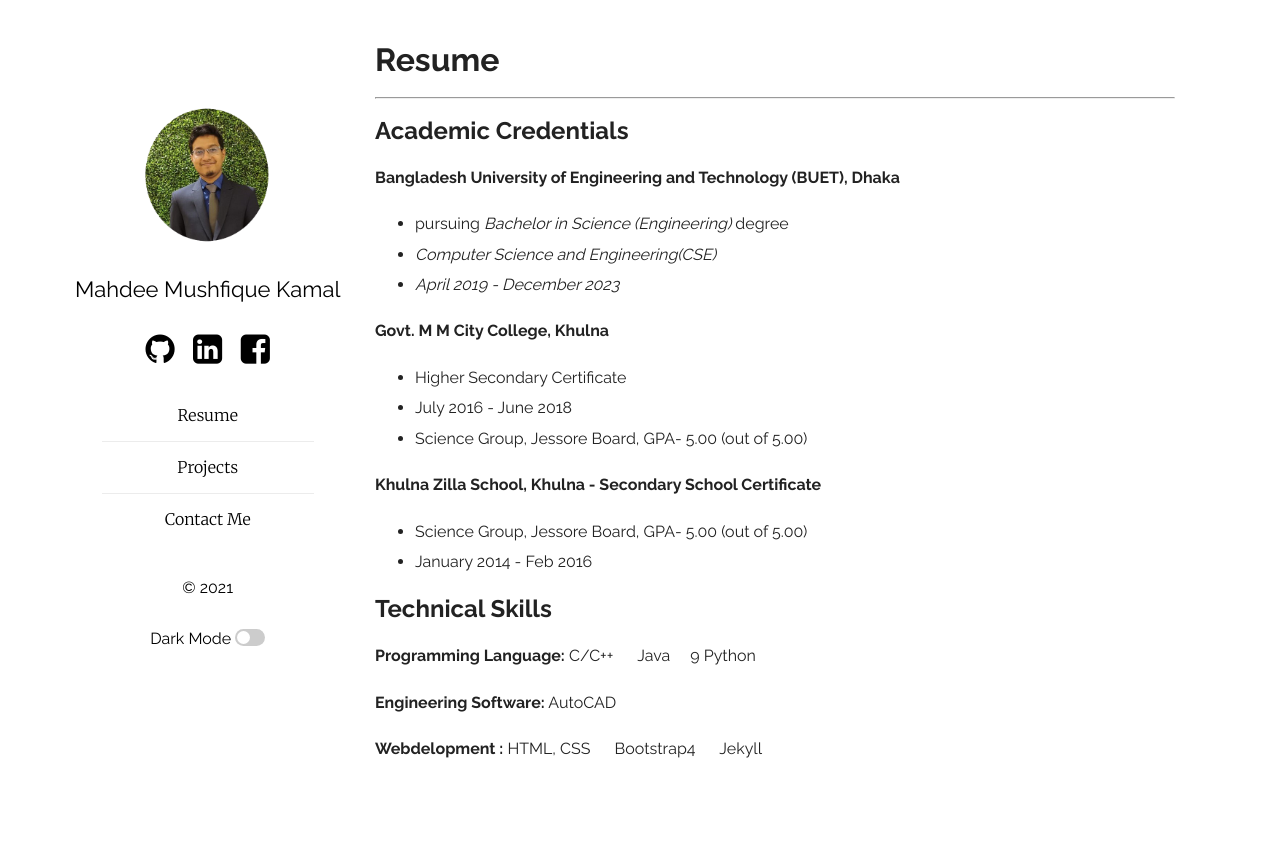
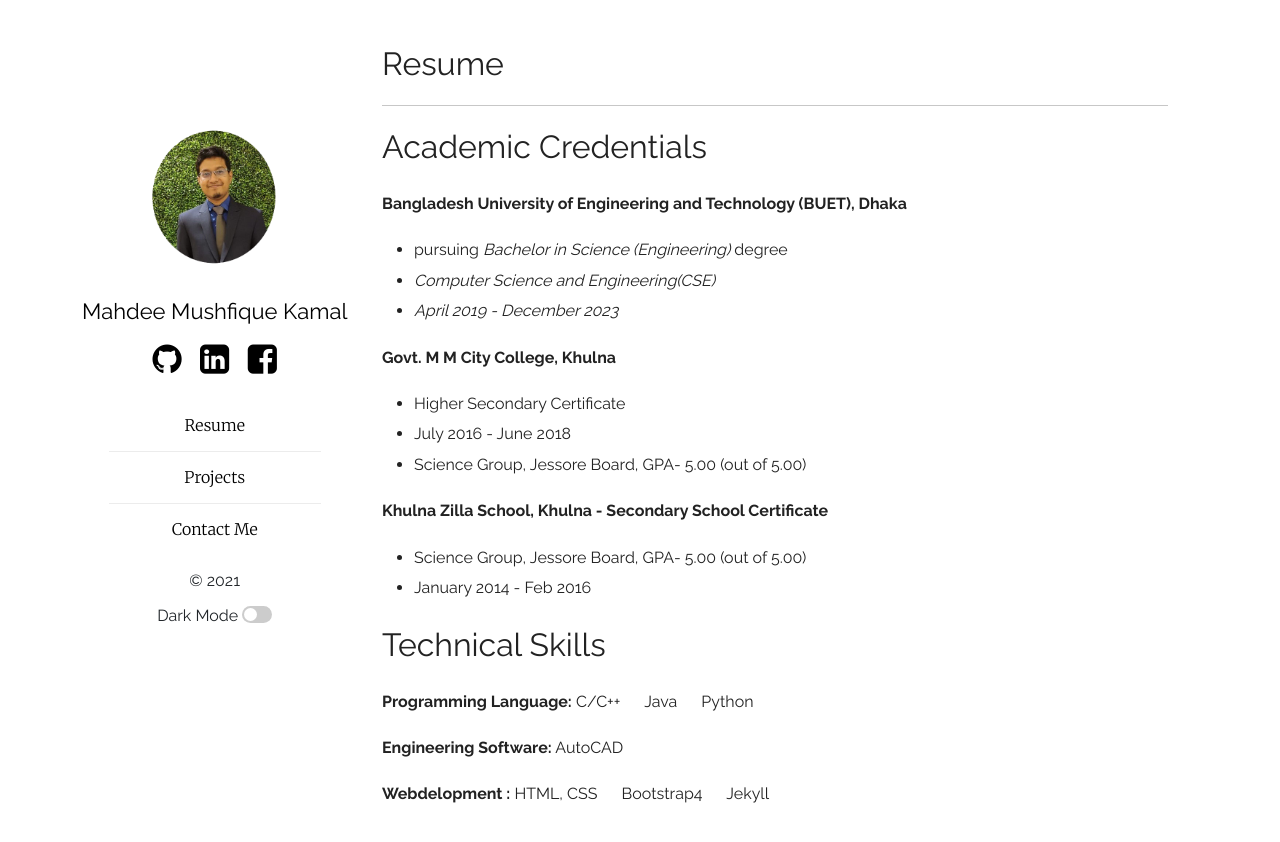
Before and after one commit to MahdeeMushfiqueKamal/MahdeeMushfiqueKamal.github.io, a Jekyll site: the page built from resume.md, in a window 1280 px wide. Shown: the top 842 px of the page. Built offline with Jekyll 4.4.1, drawn with Linux system fonts in a browser that asks for light colours; our own code applies the rules of GitHub Pages for plain Markdown files.

Commit message:
added bootstrap and fixed typo

```diff
--- a/_includes/head.html
+++ b/_includes/head.html
@@ -1,6 +1,9 @@
 <meta charset="UTF-8">
 <meta name="viewport" content="width=device-width, initial-scale=1.0">
 <meta http-equiv="X-UA-Compatible" content="ie=edge">
+<!-- Bootstrap CSS -->
+<link href="https://cdn.jsdelivr.net/npm/bootstrap@5.0.0-beta3/dist/css/bootstrap.min.css" rel="stylesheet" integrity="sha384-eOJMYsd53ii+scO/bJGFsiCZc+5NDVN2yr8+0RDqr0Ql0h+rP48ckxlpbzKgwra6" crossorigin="anonymous">
+
 <link href="https://fonts.googleapis.com/css?family=Merriweather:300|Raleway:400,700" rel="stylesheet">
 <link rel="stylesheet" href="{{ "/assets/css/style.css" | relative_url }}">
 <title>{{ page.title | default: site.title }}</title>
@@ -8,3 +11,4 @@
 {% if site.plainwhite.dark_mode %}
 <script type="text/javascript" src="{{ "/assets/js/darkmode.js" | relative_url }}"></script>
 {% endif %}
+<script src="https://cdn.jsdelivr.net/npm/bootstrap@5.0.0-beta3/dist/js/bootstrap.bundle.min.js" integrity="sha384-JEW9xMcG8R+pH31jmWH6WWP0WintQrMb4s7ZOdauHnUtxwoG2vI5DkLtS3qm9Ekf" crossorigin="anonymous"></script>
--- a/resume.md
+++ b/resume.md
@@ -25,7 +25,7 @@ permalink: /resume/
 - January 2014 - Feb 2016
 
 ## Technical Skills
-**Programming Language:** C/C++  &emsp;   Java  &emsp;9   Python
+**Programming Language:** C/C++  &emsp;   Java  &emsp;   Python
 
 **Engineering Software:** AutoCAD
 
```
